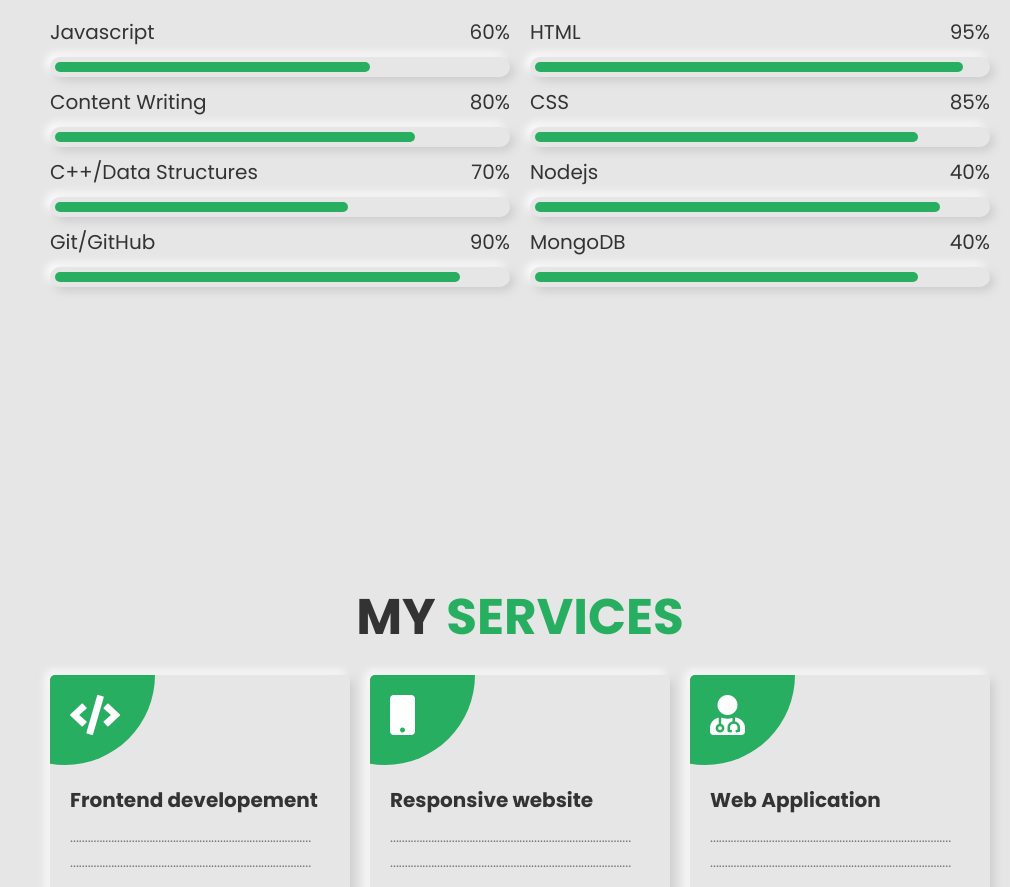
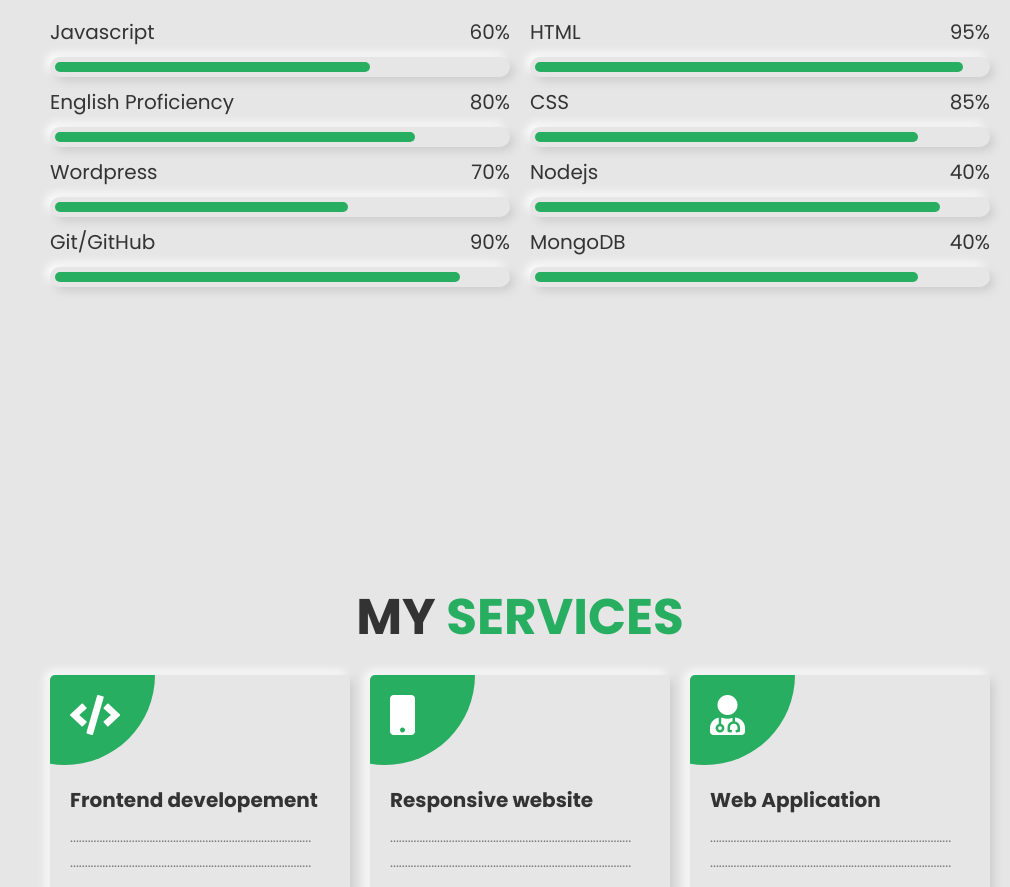
Before and after one commit to KaurJas31/portfolio_websitee, a plain HTML site: page index.html in a window 1280 px wide. Shown: the part 1040-1927 px from the top of the page, without its empty margins (270-1280 px from the left). Drawn offline with Linux system fonts and the light colour scheme; a script that the page names is missing.

Commit message:
Update index.html

```diff
--- a/index.html
+++ b/index.html
@@ -65,9 +65,9 @@
             <div class="progress">
                 <h3>Javascript <span>60%</span></h3>
                 <div class="bar bar-1-1"><span></span></div>
-                 <h3>Content Writing <span>80%</span></h3>
+                 <h3>English Proficiency <span>80%</span></h3>
                 <div class="bar bar-1-2"><span></span></div>
-                <h3>C++/Data Structures <span>70%</span>
+                <h3>Wordpress <span>70%</span>
                 </h3>
                 <div class="bar bar-1-3"><span></span></div>
                 <h3>Git/GitHub<span>90%</span></h3>
```
